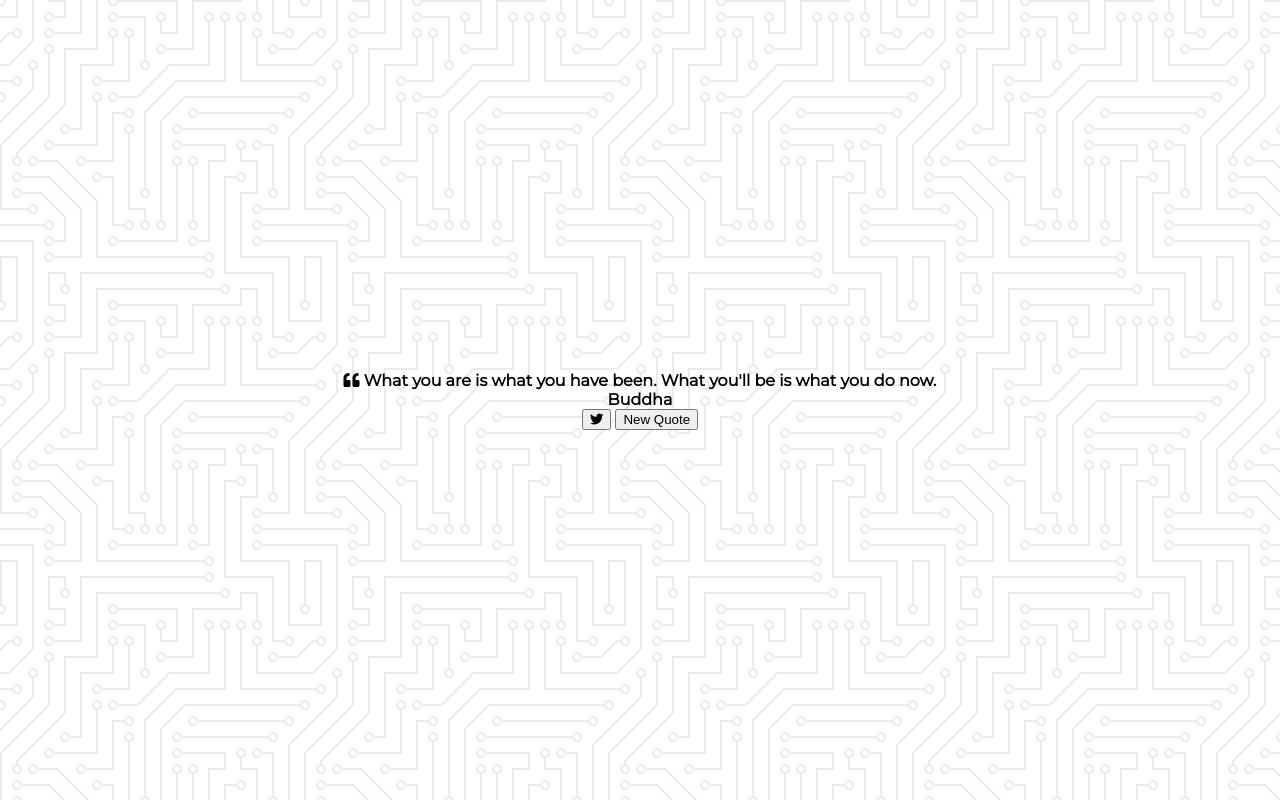
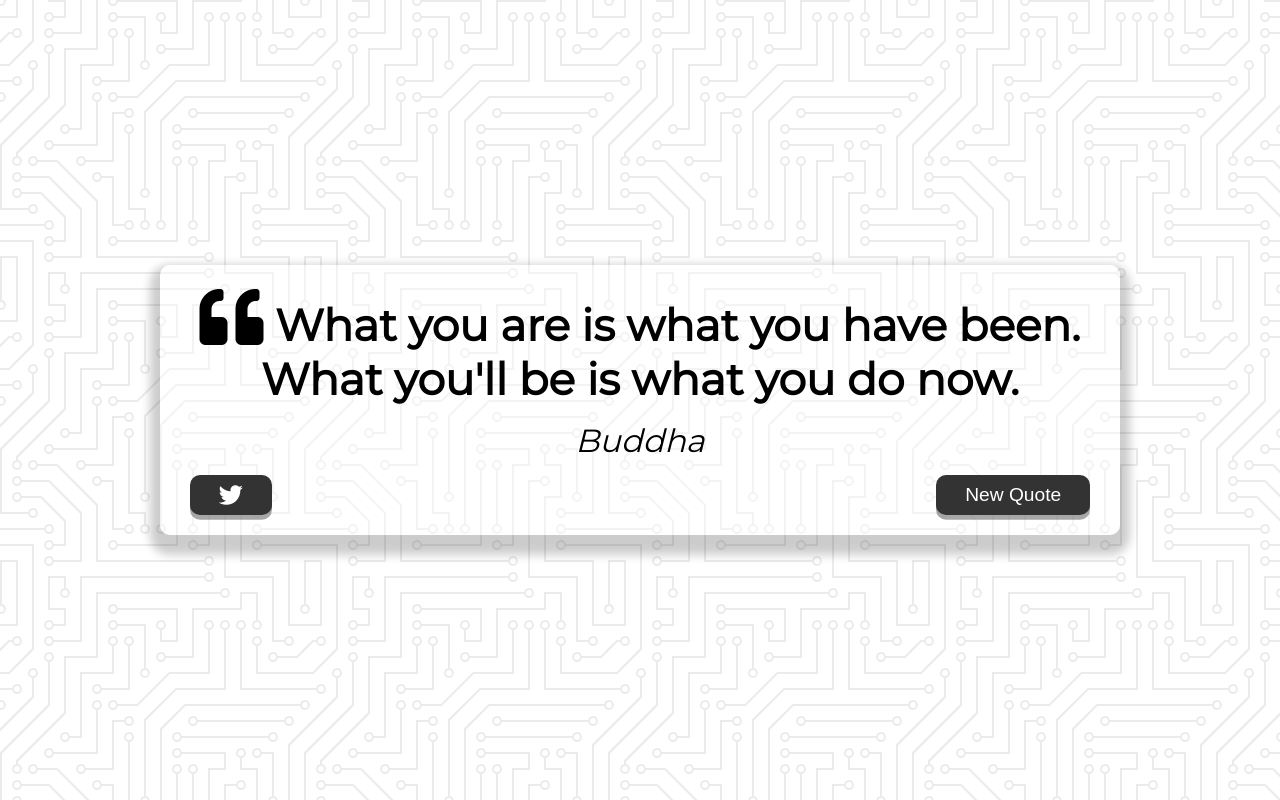
Before and after one commit to maleina/quote-generator, a plain HTML site: page index.html in a window 1280 px wide. Drawn offline with Linux system fonts and the light colour scheme.

Commit message:
feat: Style quote box

```diff
--- a/style.css
+++ b/style.css
@@ -17,3 +17,78 @@ body {
     align-items: center;
     justify-content: center;
 }
+
+.quote-container {
+    width: auto;
+    max-width: 900px;
+    padding: 20px 30px;
+    border-radius: 10px;
+    background-color: rgba(255, 255, 255, 0.4);
+    box-shadow: 0 10px 10px 10px rgba(0, 0, 0, 0.2);
+}
+
+.quote-text {
+    font-size: 2.75rem;
+}
+
+.long-quote {
+    font-size: 2rem;
+}
+
+.fa-quote-left {
+    font-size: 4rem;
+}
+
+.quote-author {
+    margin-top: 15px;
+    font-size: 2rem;
+    font-weight: 400;
+    font-style: italic;
+}
+
+.button-container {
+    margin-top: 15px;
+    display: flex;
+    justify-content: space-between;
+}
+
+button {
+    cursor: pointer;
+    font-size: 1.2rem;
+    height: 2.5rem;
+    border: none;
+    border-radius: 10px;
+    color: #fff;
+    background: #333;
+    outline: none;
+    padding: 0.5rem 1.8rem;
+    box-shadow: 0 0.3rem rgba(121, 121, 121, 0.65);
+}
+
+button:hover {
+    filter: brightness(110%);
+}
+
+button:active {
+    transform: translate(0, 0.3rem);
+    box-shadow: 0 0.1rem rgba(255, 255, 255, 0.65);
+}
+
+.twitter-button:hover {
+    color: #38a1f3;
+}
+
+.fa-twitter {
+    font-size: 1.5rem;
+}
+
+/* Media Query: Tablet or Smaller */
+@media screen and (max-width: 1000px) {
+    .quote-container {
+        margin: auto 10px;
+    }
+
+    .quote-text {
+        font-size: 2.5rem;
+    }
+}
```
